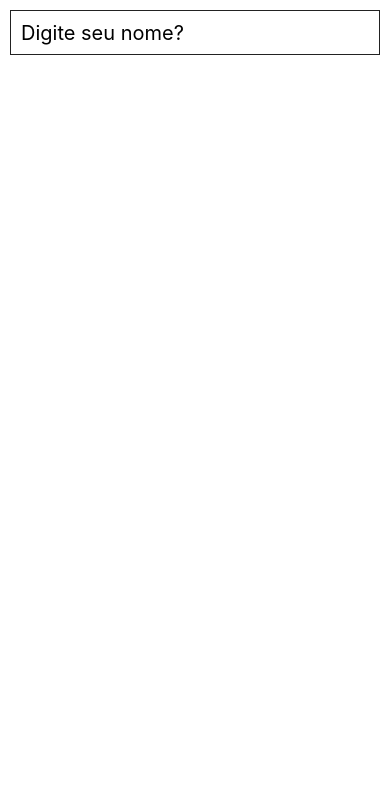
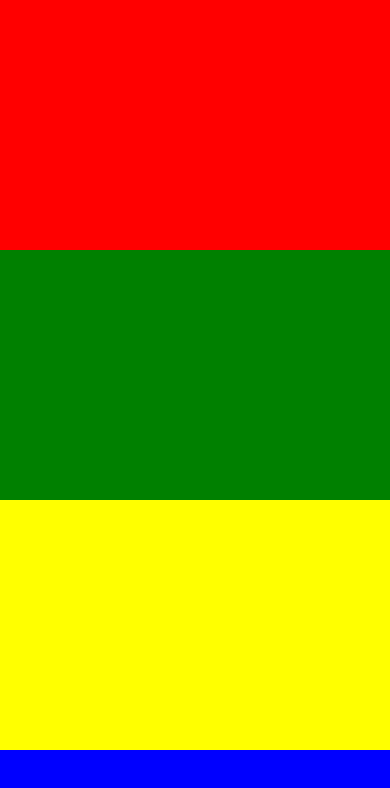
Before and after one commit to Miguel-Barros-Clear/learning-react-native-01, a React Native app: screen / in a window 390 px wide. Shown: the top 788 px of the page. Built offline with nearby package versions, Linux system fonts and the light colour scheme.

Commit message:
feat: using scroll view

```diff
--- a/App.tsx
+++ b/App.tsx
@@ -1,35 +1,20 @@
 import React, { Component } from 'react';
-import { View, Text, StyleSheet, TextInput } from 'react-native';
+import { View, Text, StyleSheet, ScrollView } from 'react-native';
 
 class App extends Component {
-  constructor(props) {
-    super(props);
-    this.state = {
-      nome: '',
-    };
-
-    this.pegaNome = this.pegaNome.bind(this);
-  }
-
-  pegaNome(texto) {
-    if (texto.length > 0) {
-      this.setState({ nome: 'Bem vindo: ' + texto });
-    } else {
-      this.setState({ nome: '' });
-    }
-  }
-
   render() {
     return (
       <View style={styles.container}>
-        <TextInput
-          style={styles.input}
-          placeholder="Digite seu nome?"
-          underlineColorAndroid="transparent"
-          onChangeText={this.pegaNome}
-        />
-
-        <Text style={styles.texto}>{this.state.nome}</Text>
+        <ScrollView>
+          <View style={styles.box1} />
+          <View style={styles.box2} />
+          <View style={styles.box3} />
+          <View style={styles.box4} />
+          <View style={styles.box3} />
+          <View style={styles.box4} />
+          <View style={styles.box3} />
+          <View style={styles.box4} />
+        </ScrollView>
       </View>
     );
   }
@@ -39,17 +24,21 @@
   container: {
     flex: 1,
   },
-  input: {
-    height: 45,
-    borderWidth: 1,
-    borderColor: '#222',
-    margin: 10,
-    fontSize: 20,
-    padding: 10,
+  box1: {
+    backgroundColor: 'red',
+    height: 250,
   },
-  texto: {
-    textAlign: 'center',
-    fontSize: 25,
+  box2: {
+    backgroundColor: 'green',
+    height: 250,
+  },
+  box3: {
+    backgroundColor: 'yellow',
+    height: 250,
+  },
+  box4: {
+    backgroundColor: 'blue',
+    height: 250,
   },
 });
 
```
